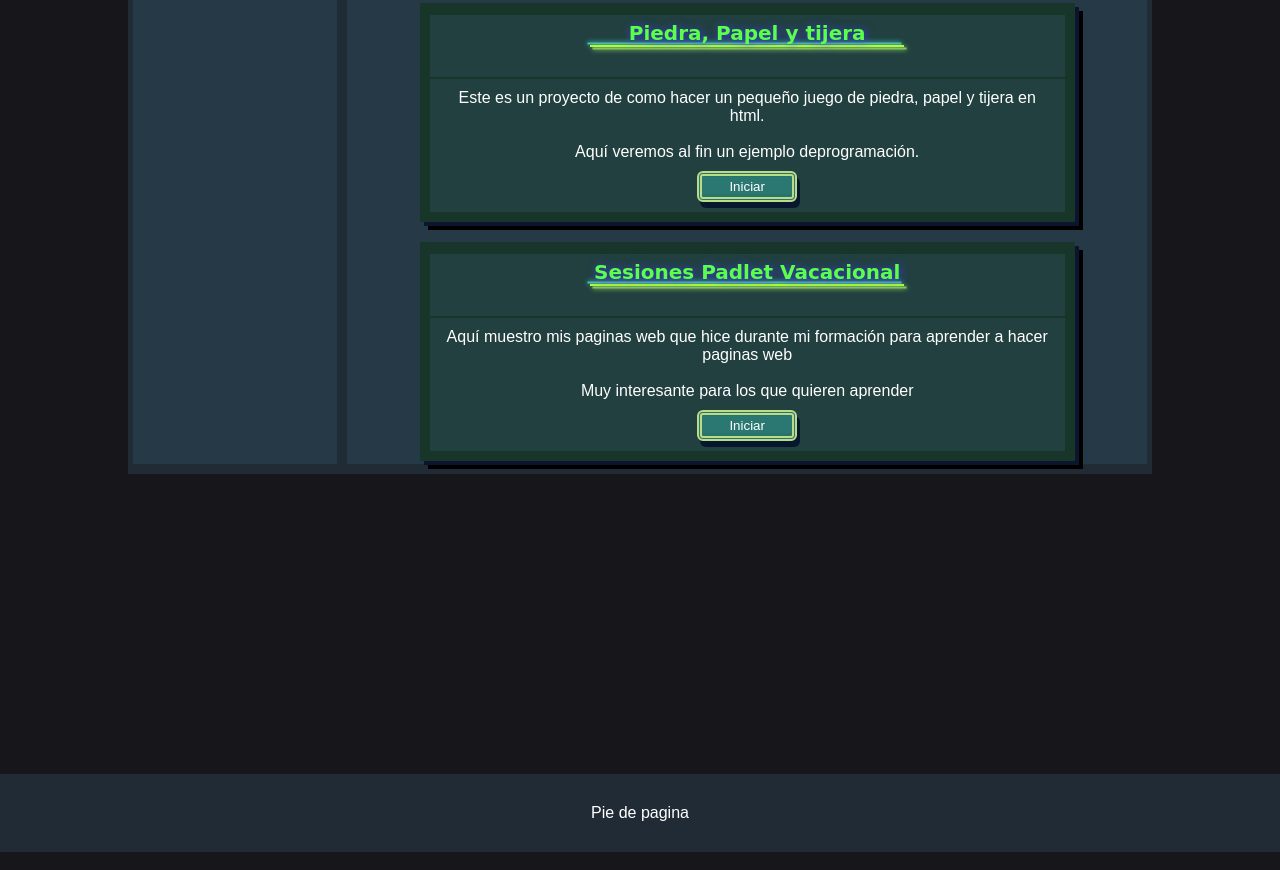
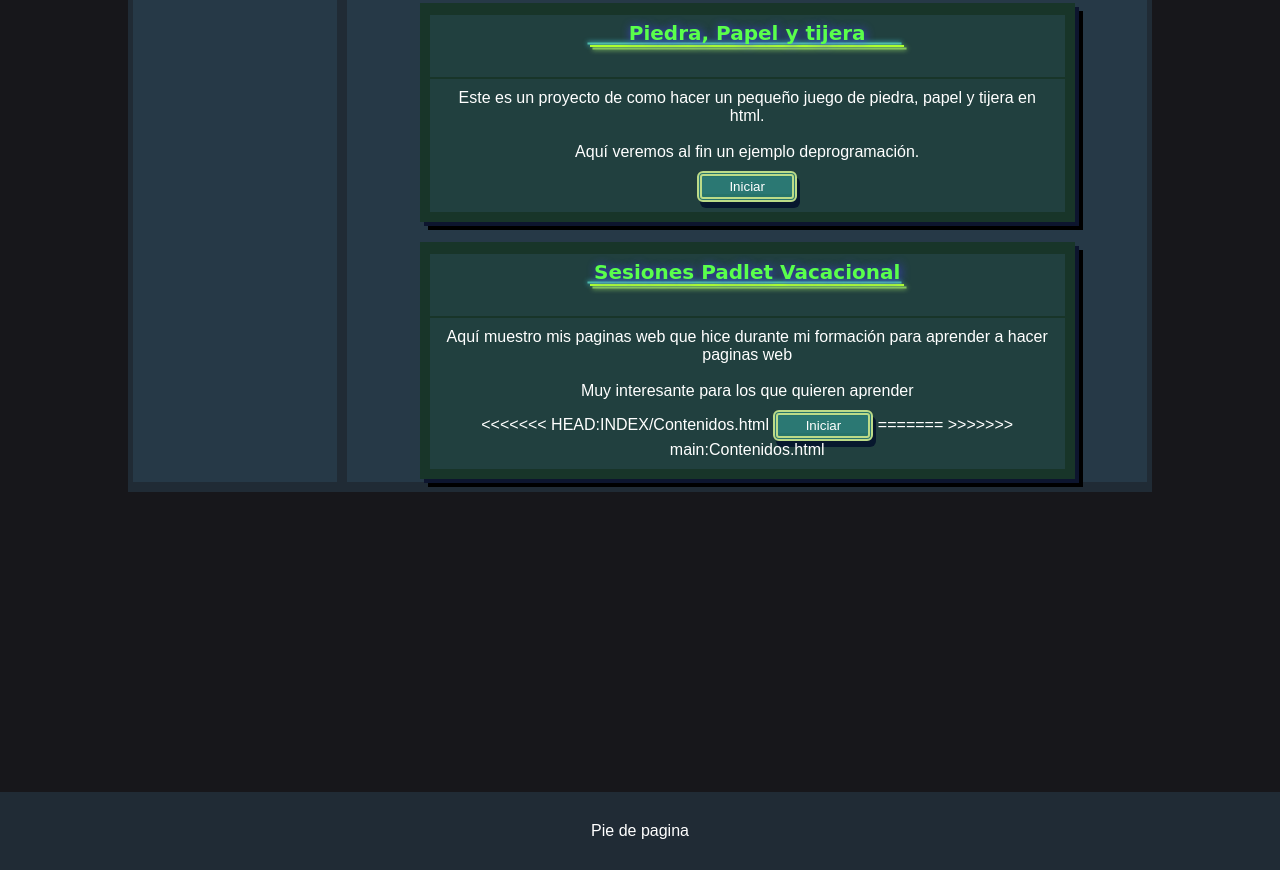
Before and after one commit to AxlOtlCode/MiPaginaWeb, a plain HTML site: page INDEX/Contenidos.html in a window 1280 px wide. Shown: the part 1182-2052 px from the top of the page. Drawn offline with Linux system fonts and the light colour scheme; a web font is replaced by a local one.

Commit message:
Merge remote-tracking branch 'origin/main' into main

```diff
--- a/INDEX/Contenidos.html
+++ b/INDEX/Contenidos.html
@@ -110,7 +110,11 @@
                             <br><br>
                             Muy interesante para los que quieren aprender
                             <br>
+<<<<<<< HEAD:INDEX/Contenidos.html
                             <a href="../CONTENT/03-PadletVacacional/PadVac.html"><button>Iniciar</button></a>
+=======
+
+>>>>>>> main:Contenidos.html
                         </p>
                     </section>
 
```
